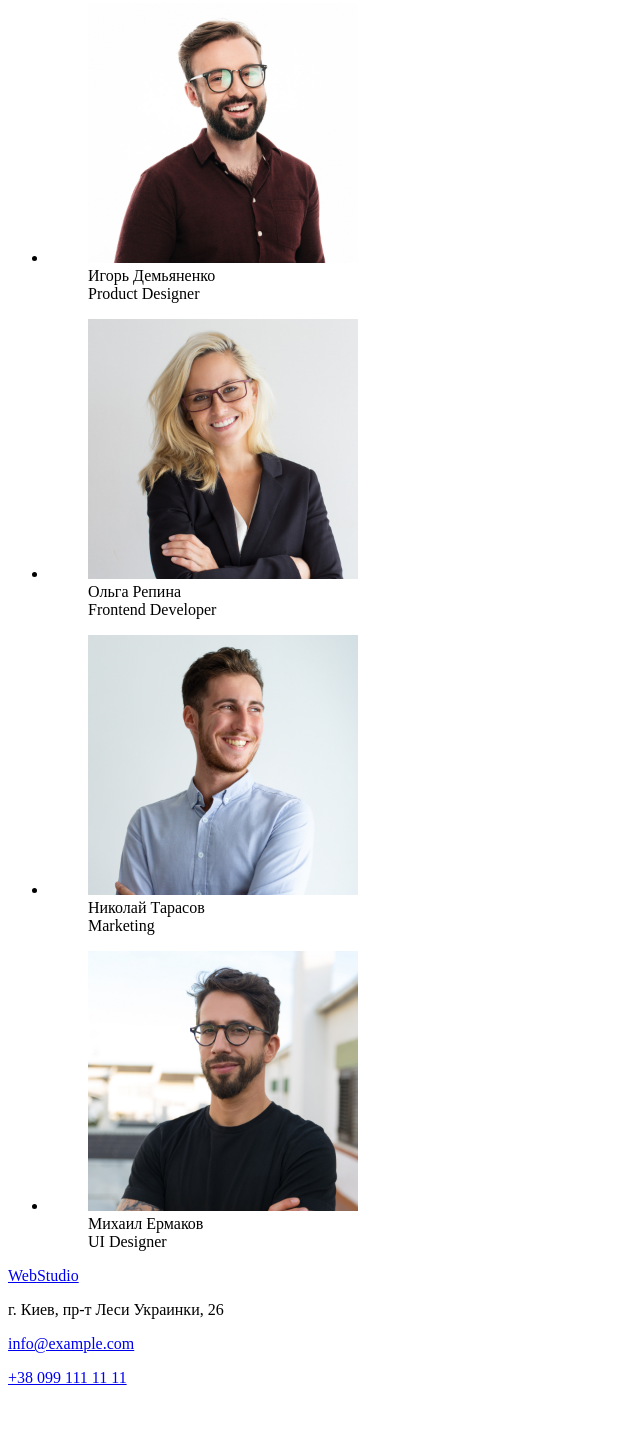
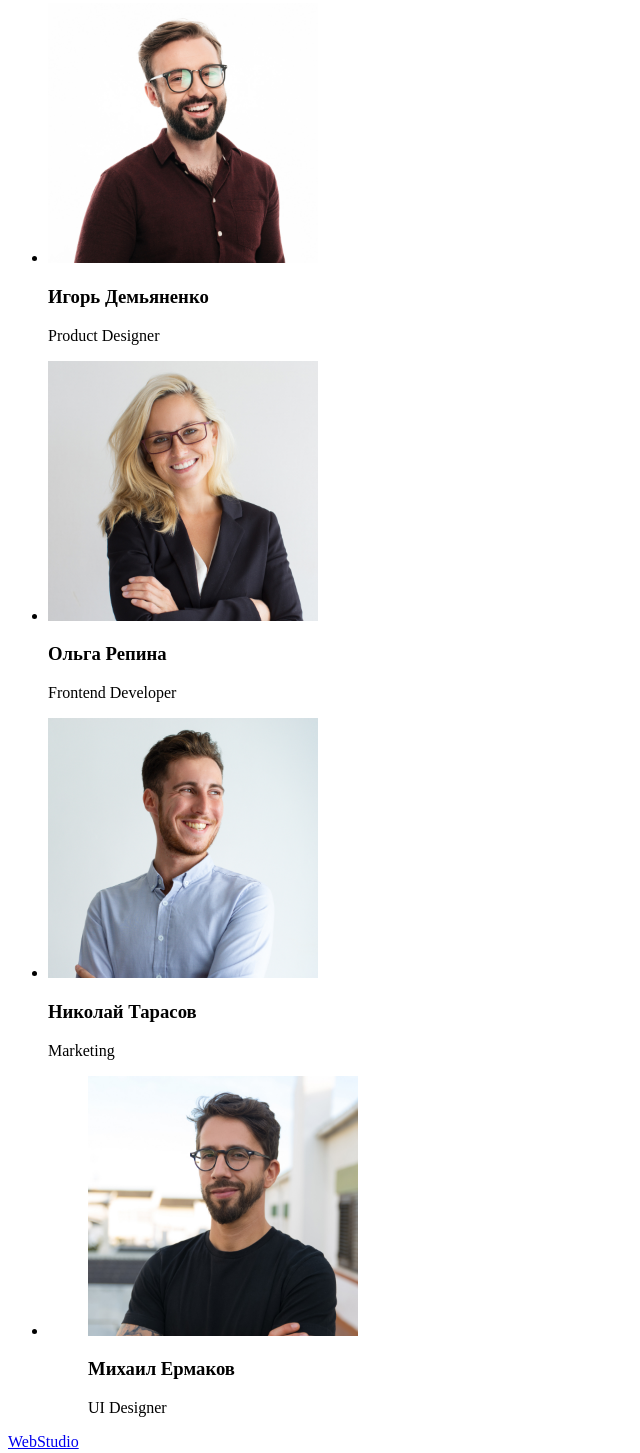
Before and after one commit to sambrosolya01/goit-markup-hm-01, a plain HTML site: page index.html in a window 1280 px wide. Shown: the part 1615-3068 px from the top of the page, without its empty margins (0-640 px from the left). Before the commit the page ends 3018 px from the top, so only its background shows below. Drawn offline with Linux system fonts and the light colour scheme.

Commit message:
Update index.html

```diff
--- a/index.html
+++ b/index.html
@@ -28,7 +28,7 @@
                     <a href="mailto:info@devstudio.com">info@devstudio.com</a>
                 </li>
                 <li>
-                    <a href="tel:+38 096 111 11 11">+38 096 111 11 11</a>
+                    <a href="tel:+380961111111">+38 096 111 11 11</a>
                 </li>
             </ul>
         </nav>
@@ -71,13 +71,13 @@
             <h2>Чем мы занимаемся</h2>
             <ul>
                 <li>
-                    <img src="./img/what-we-are-doing-1.png" width="370" height="294">
+                    <img src="./img/what-we-are-doing-1.png" alt="Чем мы занимаемся" width="370" height="294">
                 </li>
                 <li>
-                    <img src="./img/what-we-are-doing-2.png" width="370" height="294">
+                    <img src="./img/what-we-are-doing-2.png" alt="Чем мы занимаемся" width="370" height="294">
                 </li>
                 <li>
-                    <img src="./img/what-we-are-doing-3.png" width="370" height="294">
+                    <img src="./img/what-we-are-doing-3.png" alt="Чем мы занимаемся" width="370" height="294">
                 </li>
             </ul>
         </section>
@@ -87,31 +87,25 @@
             <h2>Наша команда</h2>
             <ul>
                 <li>
-                    <figure>
-                        <img src="./img/employee1.jpg" width="270" height="260">
-                        <figcaption>Игорь Демьяненко</figcaption>
-                        <figcaption lang="en">Product Designer</figcaption>
-                    </figure>
+                        <img src="./img/employee1.jpg" alt="Игорь Демьяненко" width="270" height="260">
+                        <h3>Игорь Демьяненко</h3>
+                        <p lang="en">Product Designer</p>
+                </li>
+                <li>
+                        <img src="./img/employee2.jpg" alt="Ольга Репина" width="270" height="260">
+                        <h3>Ольга Репина</h3>
+                        <p lang="en">Frontend Developer</p>
+                </li>
+                <li>
+                        <img src="./img/employee3.jpg" alt="Николай Тарасов" width="270" height="260">
+                        <h3>Николай Тарасов</h3>
+                        <p lang="en">Marketing</p>
                 </li>
                 <li>
                     <figure>
-                        <img src="./img/employee2.jpg" width="270" height="260">
-                        <figcaption>Ольга Репина</figcaption>
-                        <figcaption lang="en">Frontend Developer</figcaption>
-                    </figure>
-                </li>
-                <li>
-                    <figure>
-                        <img src="./img/employee3.jpg" width="270" height="260">
-                        <figcaption>Николай Тарасов</figcaption>
-                        <figcaption lang="en">Marketing</figcaption>
-                    </figure>
-                </li>
-                <li>
-                    <figure>
-                        <img src="./img/employee4.jpg" width="270" height="260">
-                        <figcaption>Михаил Ермаков</figcaption>
-                        <figcaption lang="en">UI Designer</figcaption>
+                        <img src="./img/employee4.jpg" alt="Михаил Ермаков" width="270" height="260">
+                        <h3>Михаил Ермаков</h3>
+                        <p lang="en">UI Designer</p>
                     </figure>
                 </li>
             </ul>
@@ -125,7 +119,7 @@
             <a href="mailto:info@example.com">info@example.com</a>
         </p>
         <p>
-            <a href="tel:+38 099 111 11 11">+38 099 111 11 11</a>
+            <a href="tel:+380991111111">+38 099 111 11 11</a>
         </p>
     </footer>
 
```
